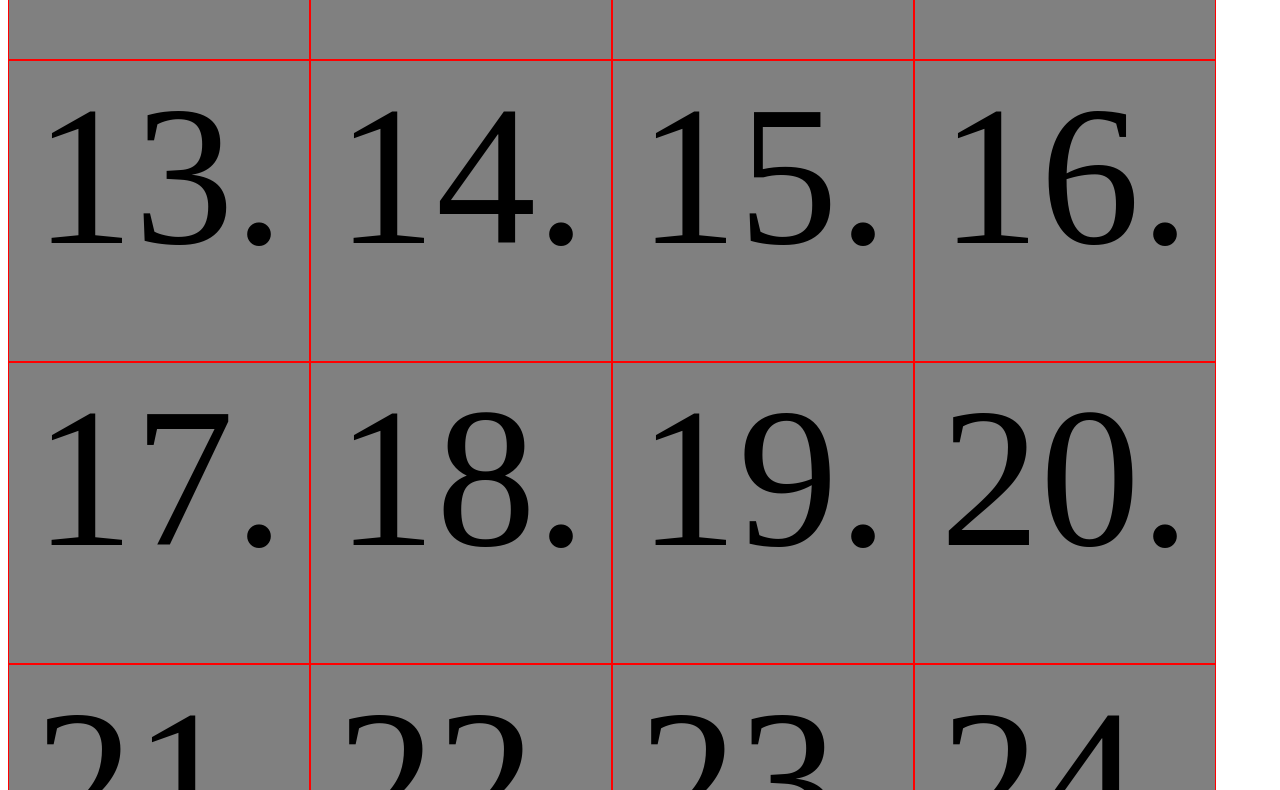
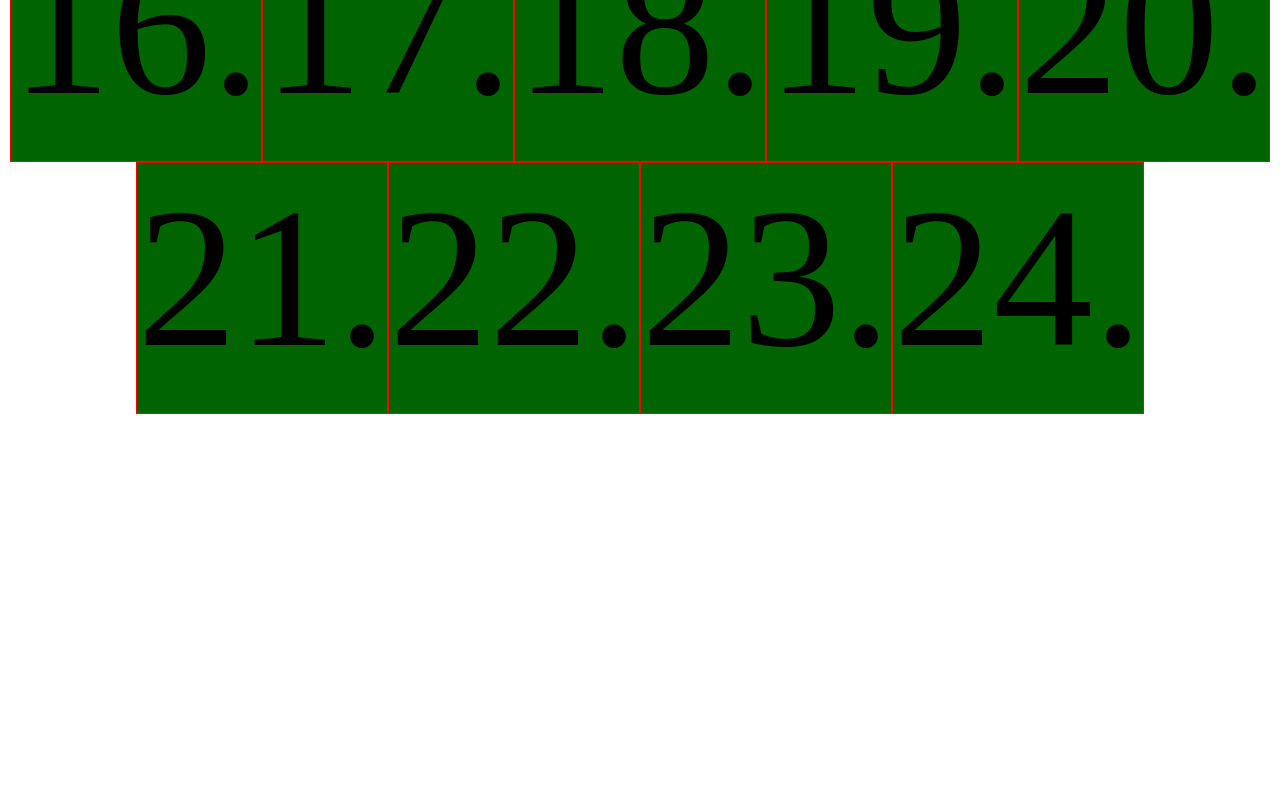
Before and after one commit to KrischanStephan/adventskalender, a plain HTML site: page index.html in a window 1280 px wide. Shown: the part 934-1724 px from the top of the page. After the commit the page ends 1356 px from the top, so only its background shows below. Drawn offline with Linux system fonts and the light colour scheme.

Commit message:
moved index .html

```diff
--- a/src/index.html
+++ b/index.html
@@ -8,15 +8,16 @@
             display: flex;
             /*flex-direction: column;*/
             flex-wrap: wrap;
+            justify-content: center;
         }
         .toerchen{
-            height: 300px;
-            width: 300px;
+            height: 250px;
+            width: 250px;
             border: 1px solid red;
             align-self: center;
             font-size: 200px;
             text-align: center;
-            background-color: gray;
+            background-color: darkgreen;
         }
         header{
             display: flex;
@@ -110,7 +111,7 @@
                 }
             });
             toerchen.addEventListener('mouseout', ()=>{
-                toerchen.style.backgroundColor = 'grey'
+                toerchen.style.backgroundColor = 'darkgreen'
             });
         }
 
```
